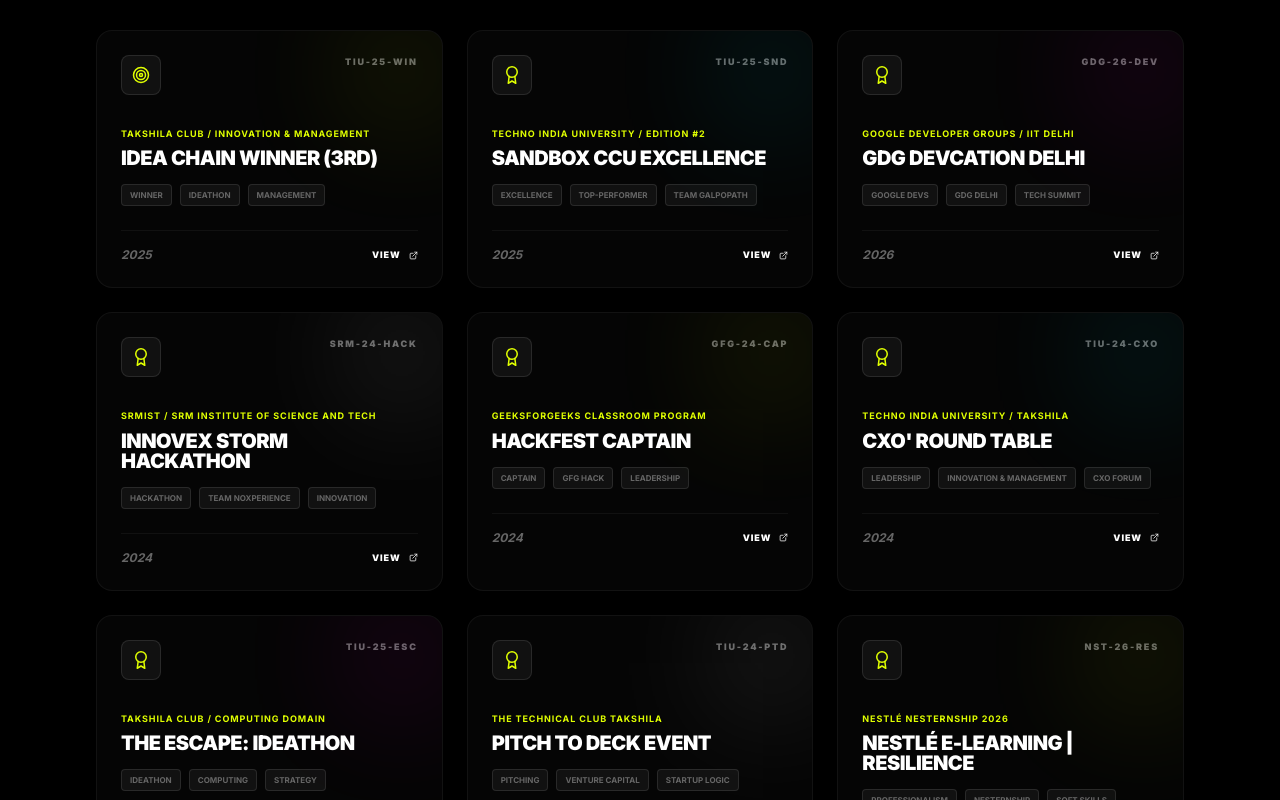
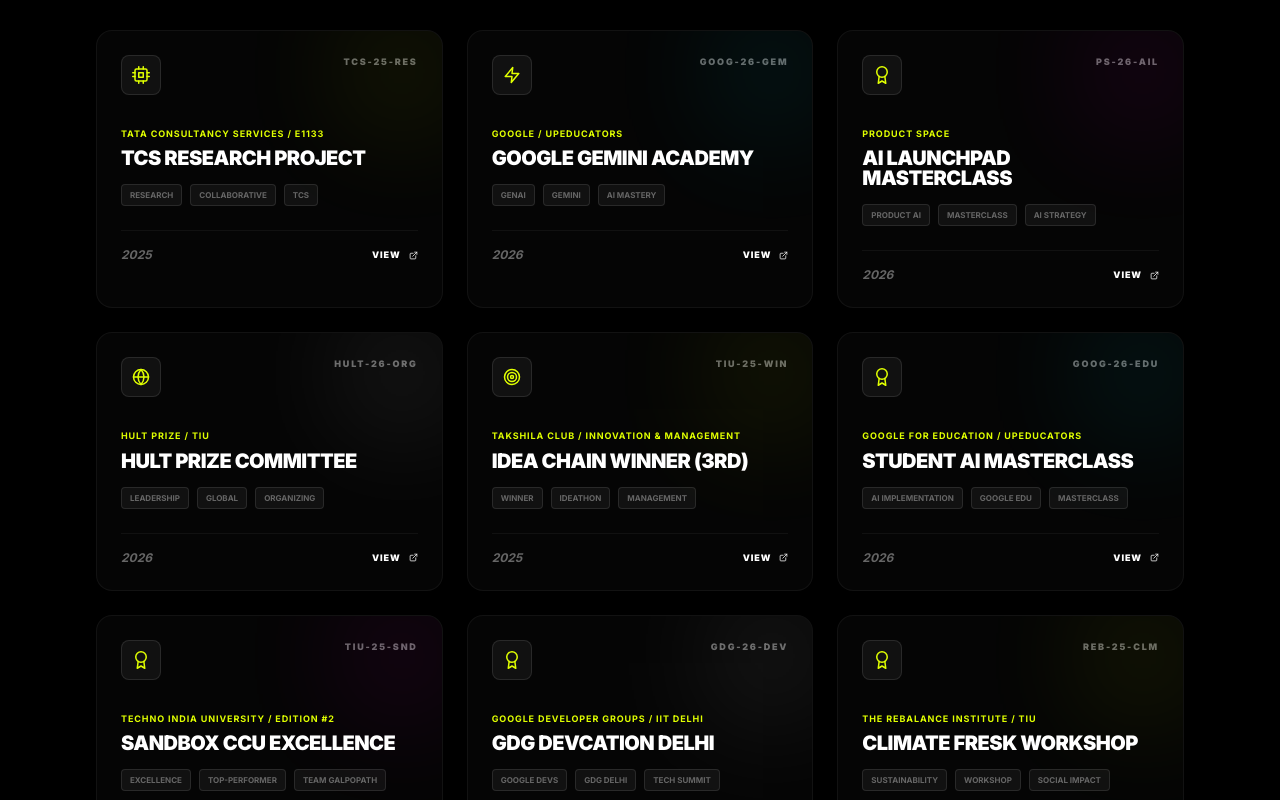
Before and after one commit to Xeffen07G/Portfolio, a React (Vite) app: page / in a window 1280 px wide. Shown: the part 4420-5220 px from the top of the page. Built offline with nearby package versions, Linux system fonts and the light colour scheme.

Commit message:
Final Vault Update: Added TCS Research Project (15 Credentials total)

```diff
--- a/src/components/Certifications.jsx
+++ b/src/components/Certifications.jsx
@@ -1,8 +1,40 @@
 import React from "react";
 import { motion } from "framer-motion";
-import { FiAward, FiExternalLink, FiTarget } from "react-icons/fi";
+import { FiAward, FiExternalLink, FiTarget, FiZap, FiGlobe, FiCpu } from "react-icons/fi";
 
 const certifications = [
+  {
+    title: "TCS Research Project",
+    issuer: "Tata Consultancy Services / e1133",
+    date: "2025",
+    color: "#e0ff00",
+    tags: ["Research", "Collaborative", "TCS"],
+    id: "TCS-25-RES"
+  },
+  {
+    title: "Google Gemini Academy",
+    issuer: "Google / upEducators",
+    date: "2026",
+    color: "#00f0ff",
+    tags: ["GenAI", "Gemini", "AI Mastery"],
+    id: "GOOG-26-GEM"
+  },
+  {
+    title: "AI Launchpad Masterclass",
+    issuer: "Product Space",
+    date: "2026",
+    color: "#ff00e0",
+    tags: ["Product AI", "Masterclass", "AI Strategy"],
+    id: "PS-26-AIL"
+  },
+  {
+    title: "Hult Prize Committee",
+    issuer: "Hult Prize / TIU",
+    date: "2026",
+    color: "#ffffff",
+    tags: ["Leadership", "Global", "Organizing"],
+    id: "HULT-26-ORG"
+  },
   {
     title: "IDEA CHAIN Winner (3rd)",
     issuer: "Takshila Club / Innovation & Management",
@@ -12,10 +44,18 @@ const certifications = [
     id: "TIU-25-WIN"
   },
   {
+    title: "Student AI Masterclass",
+    issuer: "Google for Education / upEducators",
+    date: "2026",
+    color: "#00f0ff",
+    tags: ["AI Implementation", "Google Edu", "Masterclass"],
+    id: "GOOG-26-EDU"
+  },
+  {
     title: "Sandbox CCU Excellence",
     issuer: "Techno India University / Edition #2",
     date: "2025",
-    color: "#00f0ff",
+    color: "#ff00e0",
     tags: ["Excellence", "Top-Performer", "Team GalpoPath"],
     id: "TIU-25-SND"
   },
@@ -23,15 +63,23 @@ const certifications = [
     title: "GDG Devcation Delhi",
     issuer: "Google Developer Groups / IIT Delhi",
     date: "2026",
-    color: "#ff00e0",
+    color: "#ffffff",
     tags: ["Google Devs", "GDG Delhi", "Tech Summit"],
     id: "GDG-26-DEV"
+  },
+  {
+    title: "Climate Fresk Workshop",
+    issuer: "The Rebalance Institute / TIU",
+    date: "2025",
+    color: "#e0ff00",
+    tags: ["Sustainability", "Workshop", "Social Impact"],
+    id: "REB-25-CLM"
   },
   {
     title: "Innovex Storm Hackathon",
     issuer: "SRMIST / SRM Institute of Science and Tech",
     date: "2024",
-    color: "#ffffff",
+    color: "#00f0ff",
     tags: ["Hackathon", "Team NoXperience", "Innovation"],
     id: "SRM-24-HACK"
   },
@@ -39,7 +87,7 @@ const certifications = [
     title: "Hackfest Captain",
     issuer: "GeeksforGeeks Classroom Program",
     date: "2024",
-    color: "#e0ff00",
+    color: "#ff00e0",
     tags: ["Captain", "GFG Hack", "Leadership"],
     id: "GFG-24-CAP"
   },
@@ -47,7 +95,7 @@ const certifications = [
     title: "CXO' Round Table",
     issuer: "Techno India University / Takshila",
     date: "2024",
-    color: "#00f0ff",
+    color: "#ffffff",
     tags: ["Leadership", "Innovation & Management", "CXO Forum"],
     id: "TIU-24-CXO"
   },
@@ -55,7 +103,7 @@ const certifications = [
     title: "THE ESCAPE: IDEATHON",
     issuer: "Takshila Club / Computing Domain",
     date: "2025",
-    color: "#ff00e0",
+    color: "#e0ff00",
     tags: ["Ideathon", "Computing", "Strategy"],
     id: "TIU-25-ESC"
   },
@@ -63,7 +111,7 @@ const certifications = [
     title: "Pitch To Deck Event",
     issuer: "The Technical Club Takshila",
     date: "2024",
-    color: "#ffffff",
+    color: "#00f0ff",
     tags: ["Pitching", "Venture Capital", "Startup Logic"],
     id: "TIU-24-PTD"
   },
@@ -71,7 +119,7 @@ const certifications = [
     title: "Nestlé E-learning | Resilience",
     issuer: "Nestlé Nesternship 2026",
     date: "2026",
-    color: "#e0ff00",
+    color: "#ff00e0",
     tags: ["Professionalism", "Nesternship", "Soft Skills"],
     id: "NST-26-RES"
   }
@@ -81,7 +129,7 @@ const Certifications = () => {
   return (
     <section id="certifications" className="relative py-32 px-6 md:px-12 lg:px-24 bg-bg overflow-hidden">
       {/* Background decoration */}
-      <div className="absolute top-0 right-0 w-[500px] h-[500px] bg-primary/5 rounded-full blur-[120px] -z-10" />
+      <div className="absolute top-0 right-0 w-[600px] h-[600px] bg-primary/5 rounded-full blur-[140px] -z-10" />
 
       <motion.div
         initial={{ opacity: 0, y: 30 }}
@@ -96,7 +144,7 @@ const Certifications = () => {
           THE <span className="text-primary italic">VAULT</span>
         </h2>
         <p className="text-text max-w-xl mt-6 text-lg">
-          An elite archive of 9 high-impact certifications, winner titles, and leadership roles in the global tech and innovation ecosystem.
+          An elite archive of 15 high-impact certifications, research projects, and global leadership roles.
         </p>
       </motion.div>
 
@@ -107,7 +155,7 @@ const Certifications = () => {
             initial={{ opacity: 0, y: 40 }}
             whileInView={{ opacity: 1, y: 0 }}
             viewport={{ once: true }}
-            transition={{ delay: i * 0.05, duration: 0.8 }}
+            transition={{ delay: i * 0.03, duration: 0.8 }}
             whileHover={{ y: -10 }}
             className="group relative bg-white/[0.02] border border-white/5 p-6 rounded-2xl overflow-hidden hover:bg-white/[0.04] transition-all duration-500"
           >
@@ -119,8 +167,14 @@ const Certifications = () => {
 
             <div className="flex justify-between items-start mb-8">
               <div className="w-10 h-10 rounded-lg bg-white/5 border border-white/10 flex items-center justify-center group-hover:border-primary/50 transition-colors">
-                {cert.tags.includes("Winner") ? (
+                {cert.tags.includes("Research") ? (
+                  <FiCpu className="text-lg text-primary" />
+                ) : cert.tags.includes("Winner") ? (
                   <FiTarget className="text-lg text-primary" />
+                ) : cert.tags.includes("Leadership") ? (
+                  <FiGlobe className="text-lg text-primary" />
+                ) : cert.tags.includes("Gemini") ? (
+                  <FiZap className="text-lg text-primary" />
                 ) : (
                   <FiAward className="text-lg text-primary" />
                 )}
```
